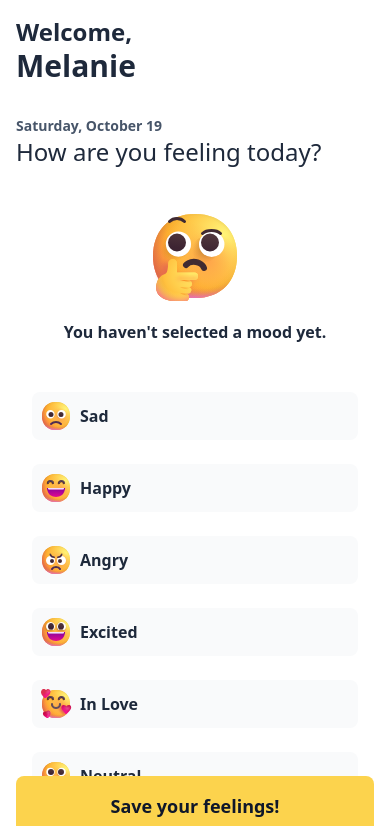
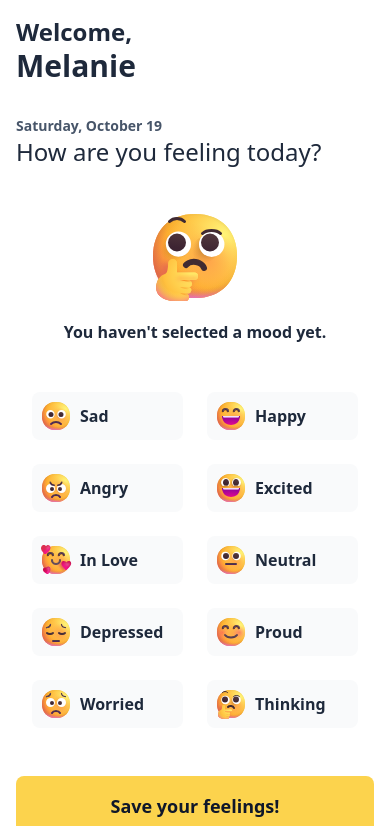
Before and after one commit to itshoro/mood-tracker, a Next.js app: page / in a window 390 px wide. Shown: the top 826 px of the page. Built offline with nearby package versions, Linux system fonts and the light colour scheme.

Commit message:
chore: change breakpoint from sm to xs

```diff
--- a/src/app/page.tsx
+++ b/src/app/page.tsx
@@ -86,7 +86,7 @@ const MoodSelector = () => {
     return (
         <>
             <MoodPreview mood={selectedMood} />
-            <div className="mt-12 grid grid-cols-1 gap-6 sm:grid-cols-2">
+            <div className="xs:grid-cols-2 mt-12 grid grid-cols-1 gap-6">
                 {availableMoods.map((mood) => (
                     <MoodInput
                         key={mood}
```
